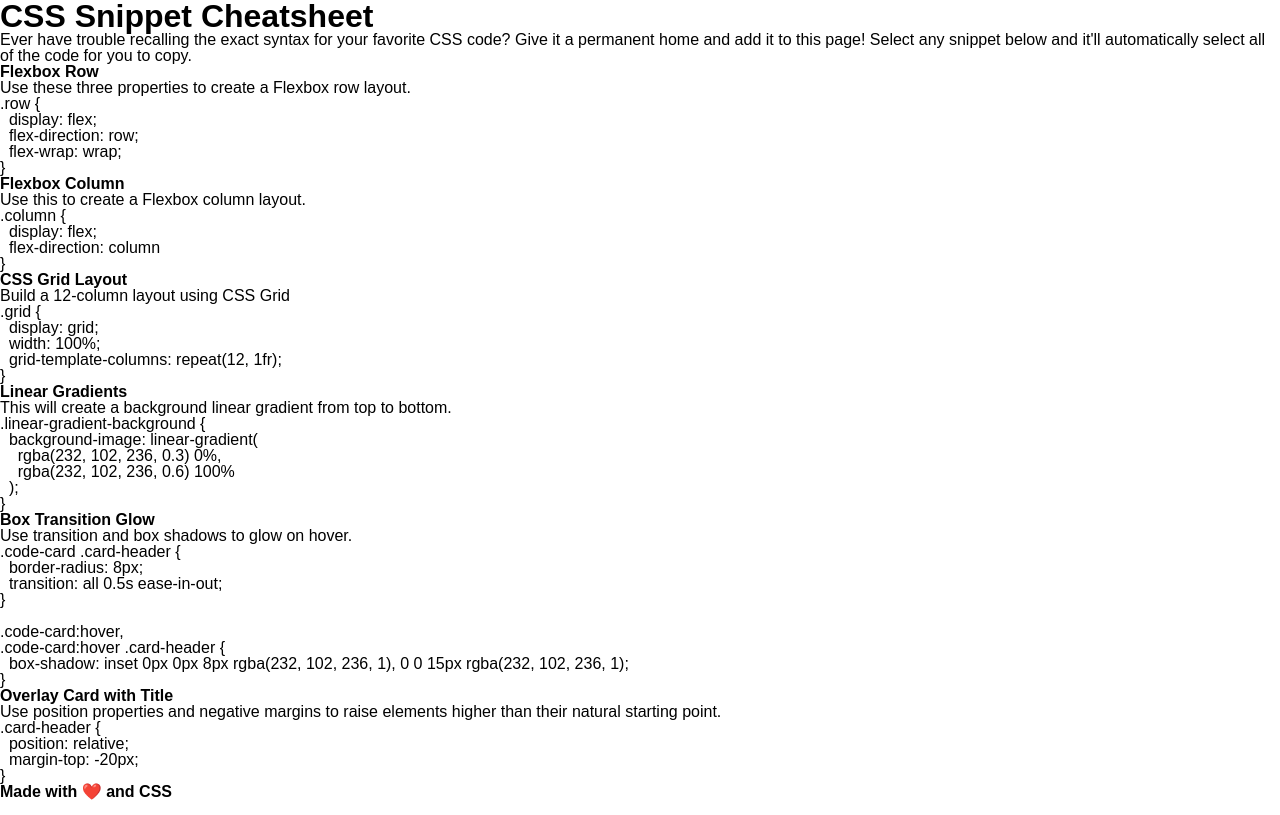
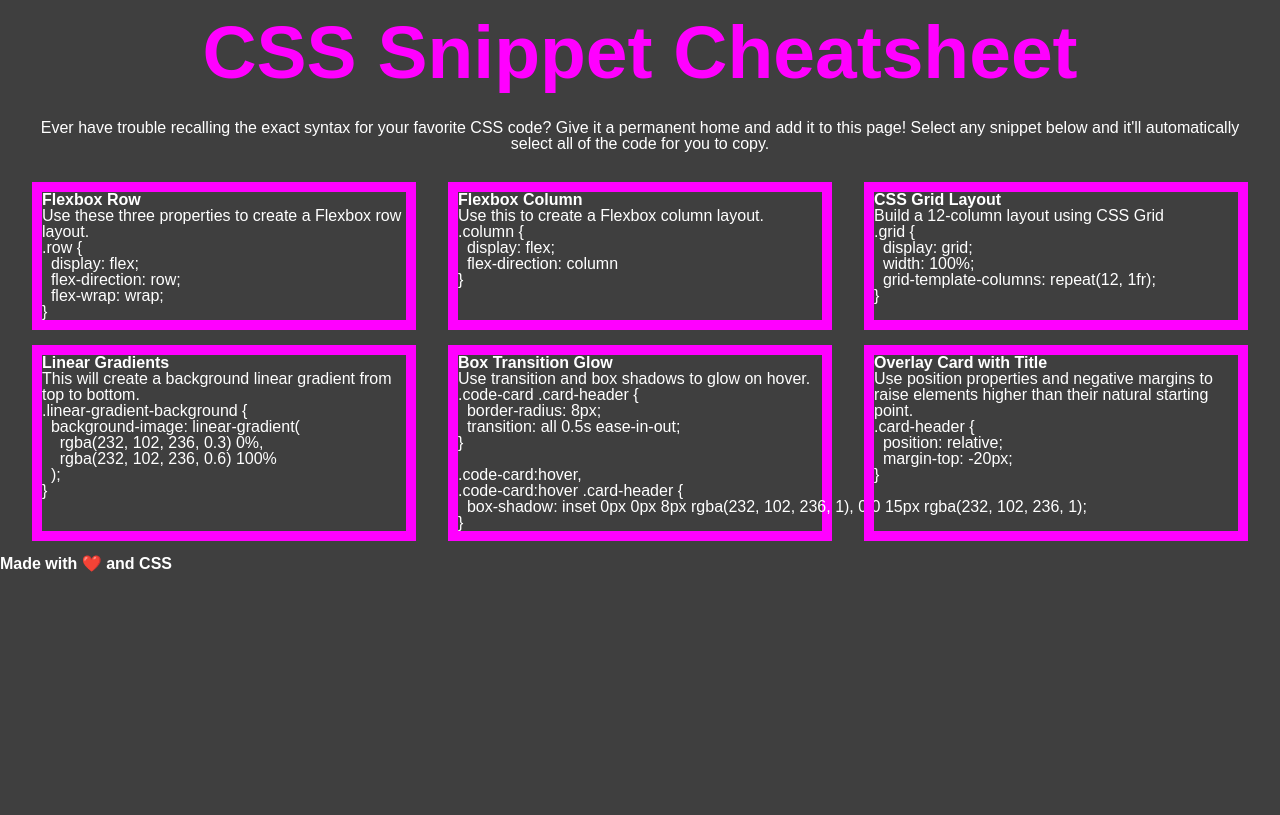
Before and after one commit to pbp66/css-snipets, a plain HTML site: page index.html in a window 1280 px wide. Drawn offline with Linux system fonts and the light colour scheme.

Commit message:
Updated styles.css: body, h1, header p, section, .card-column

```diff
--- a/assets/css/styles.css
+++ b/assets/css/styles.css
@@ -0,0 +1,46 @@
+:root {
+    --mainFontColor: magenta;
+    --defaultBorderRadius: 15px;
+    --backgroundColor: rgb(63, 63, 63);
+    --secondFontColor: white;
+
+}
+
+body {
+    background-color: var(--backgroundColor);
+    color: var(--secondFontColor)
+}
+
+h1 {
+    display: flex;
+    justify-content: center;
+    text-align: center;
+    font-size: 75px;
+    color: var(--mainFontColor);
+    margin: 15px;
+}
+
+header p {
+    font: 30px;
+    display: flex;
+    text-align: center;
+    margin: 30px;
+    justify-content: center;
+}
+
+section {
+    display: flex;
+    flex-wrap: wrap;
+    justify-content: space-evenly;
+
+}
+
+.card-column {
+    display: flex;
+    border: solid 10px;
+    border-color: var(--mainFontColor);
+    width: 30%;
+    margin-bottom: 15px;
+}
+
+@media (max-width: )
--- a/index.html
+++ b/index.html
@@ -6,7 +6,7 @@
   <meta name="viewport" content="width=device-width, initial-scale=1.0">
   <title>CSS Snippet Cheatsheet</title>
   <link rel="stylesheet" href="assets/css/reset.css" />
-  <link rel="stylesheet" href="./assets/css/style.css" />
+  <link rel="stylesheet" href="./assets/css/styles.css" />
 </head>
 
 <body>
```
